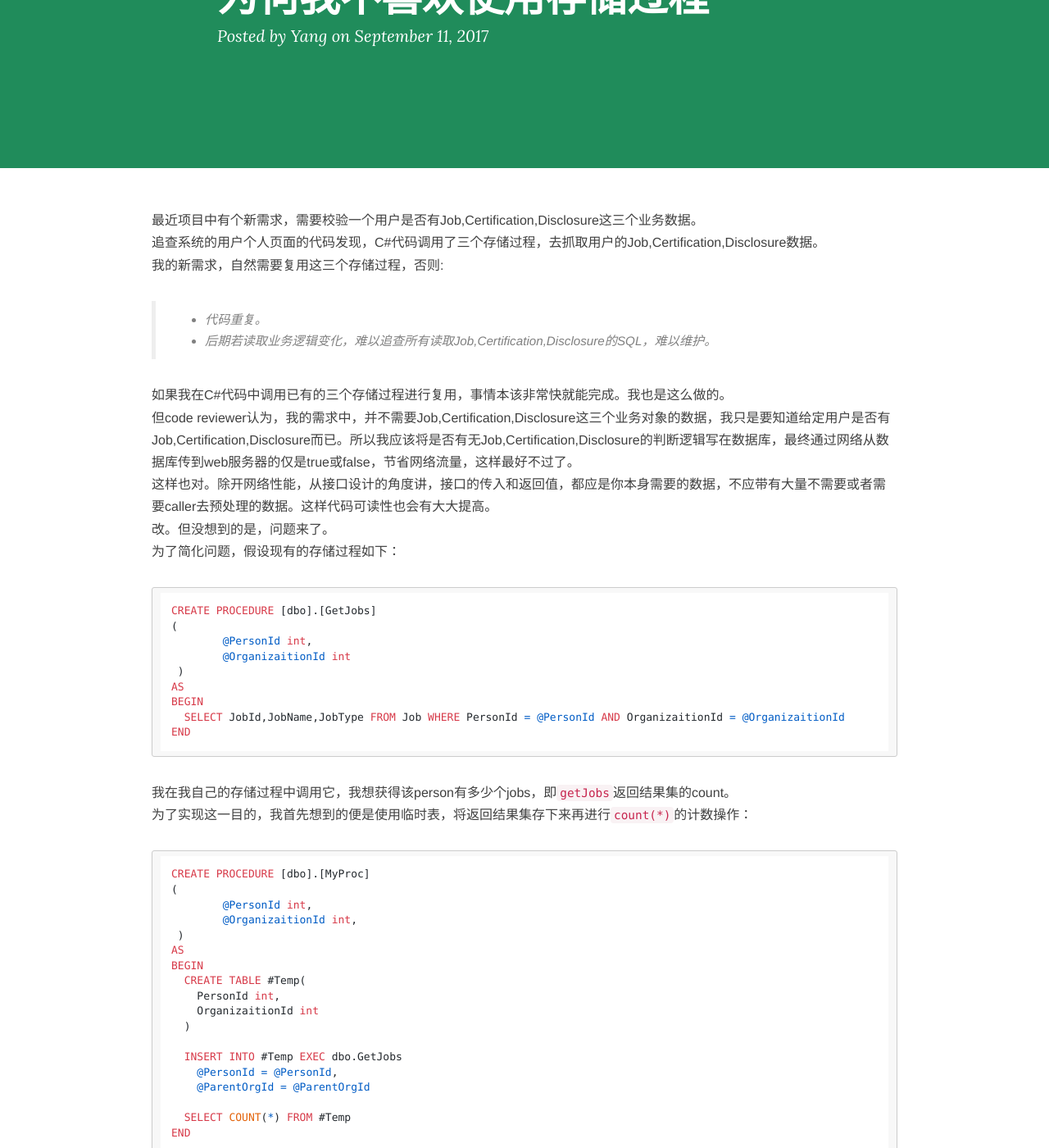
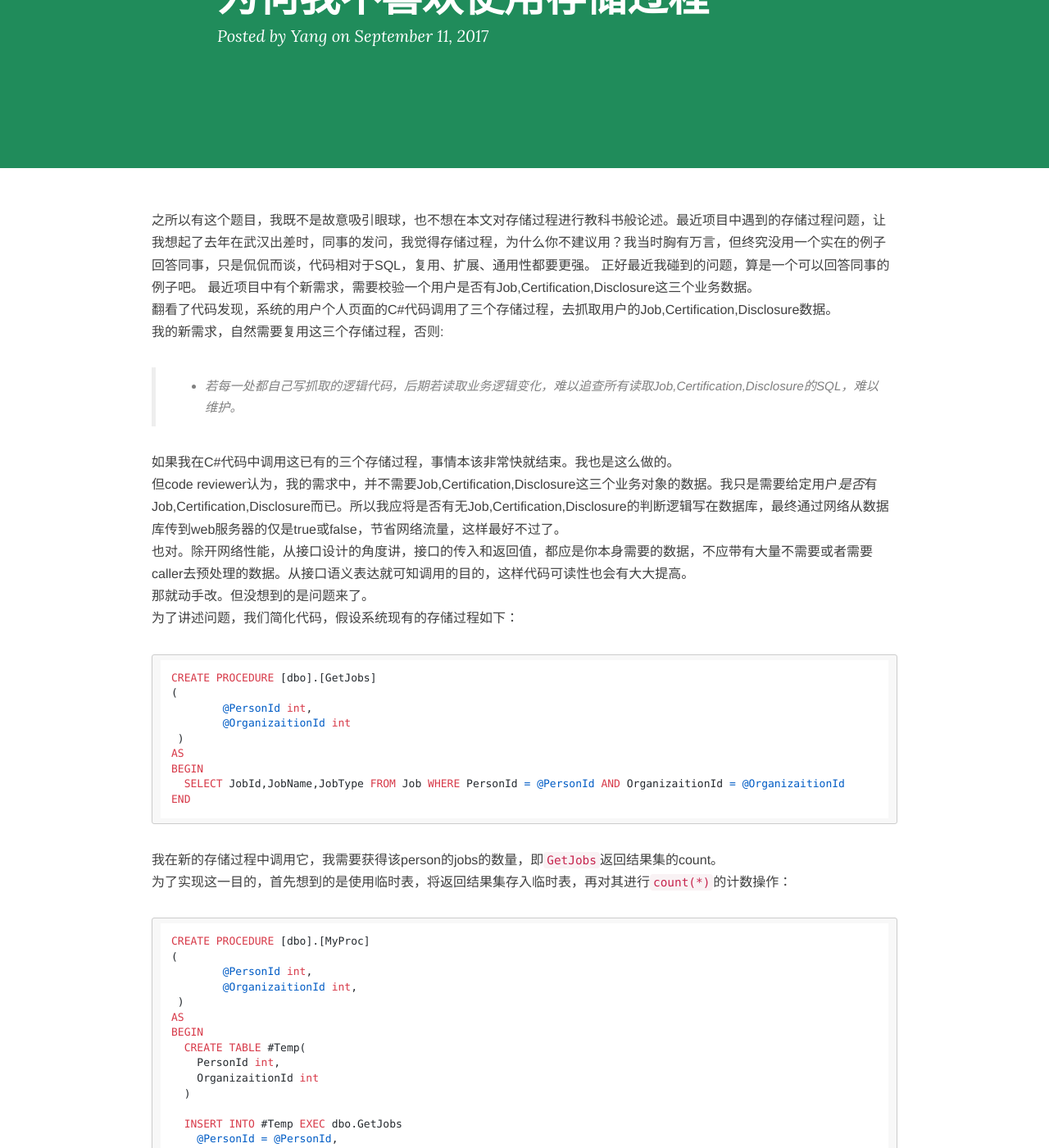
Before and after one commit to yangyangxian/yangyangxian.github.io, a Jekyll site: the page built from _posts/2017-09-11-为何我不喜欢使用存储过程.md, in a window 1280 px wide and 1400 px high, scrolled down 229 px. Shown: the whole window at 82% size. Built offline with Jekyll 4.4.1, drawn with Linux system fonts in a browser that asks for light colours; nearby versions of some CDN libraries; comment, search, counter and statistics services are not loaded; some of the changed text lies outside the part shown.

Commit message:
MOD_2017-09-11-为何我不喜欢使用存储过程

````diff
--- a/_posts/2017-09-11-为何我不喜欢使用存储过程.md
+++ b/_posts/2017-09-11-为何我不喜欢使用存储过程.md
@@ -6,17 +6,18 @@
 tags: [Tech, SQL]
 description:
 ---
+之所以有这个题目，我既不是故意吸引眼球，也不想在本文对存储过程进行教科书般论述。最近项目中遇到的存储过程问题，让我想起了去年在武汉出差时，同事的发问，我觉得存储过程，为什么你不建议用？我当时胸有万言，但终究没用一个实在的例子回答同事，只是侃侃而谈，代码相对于SQL，复用、扩展、通用性都要更强。
+正好最近我碰到的问题，算是一个可以回答同事的例子吧。
 最近项目中有个新需求，需要校验一个用户是否有Job,Certification,Disclosure这三个业务数据。
-追查系统的用户个人页面的代码发现，C#代码调用了三个存储过程，去抓取用户的Job,Certification,Disclosure数据。
+翻看了代码发现，系统的用户个人页面的C#代码调用了三个存储过程，去抓取用户的Job,Certification,Disclosure数据。
 我的新需求，自然需要复用这三个存储过程，否则:
-> * 代码重复。
-> * 后期若读取业务逻辑变化，难以追查所有读取Job,Certification,Disclosure的SQL，难以维护。
+> * 若每一处都自己写抓取的逻辑代码，后期若读取业务逻辑变化，难以追查所有读取Job,Certification,Disclosure的SQL，难以维护。
 
-如果我在C#代码中调用已有的三个存储过程进行复用，事情本该非常快就能完成。我也是这么做的。
-但code reviewer认为，我的需求中，并不需要Job,Certification,Disclosure这三个业务对象的数据，我只是要知道给定用户是否有Job,Certification,Disclosure而已。所以我应该将是否有无Job,Certification,Disclosure的判断逻辑写在数据库，最终通过网络从数据库传到web服务器的仅是true或false，节省网络流量，这样最好不过了。
-这样也对。除开网络性能，从接口设计的角度讲，接口的传入和返回值，都应是你本身需要的数据，不应带有大量不需要或者需要caller去预处理的数据。这样代码可读性也会有大大提高。
-改。但没想到的是，问题来了。
-为了简化问题，假设现有的存储过程如下：
+如果我在C#代码中调用这已有的三个存储过程，事情本该非常快就结束。我也是这么做的。
+但code reviewer认为，我的需求中，并不需要Job,Certification,Disclosure这三个业务对象的数据。我只是需要给定用户*是否*有Job,Certification,Disclosure而已。所以我应将是否有无Job,Certification,Disclosure的判断逻辑写在数据库，最终通过网络从数据库传到web服务器的仅是true或false，节省网络流量，这样最好不过了。
+也对。除开网络性能，从接口设计的角度讲，接口的传入和返回值，都应是你本身需要的数据，不应带有大量不需要或者需要caller去预处理的数据。从接口语义表达就可知调用的目的，这样代码可读性也会有大大提高。
+那就动手改。但没想到的是问题来了。
+为了讲述问题，我们简化代码，假设系统现有的存储过程如下：
 ```
 CREATE PROCEDURE [dbo].[GetJobs]
 (
@@ -28,8 +29,8 @@
   SELECT JobId,JobName,JobType FROM Job WHERE PersonId = @PersonId AND OrganizaitionId = @OrganizaitionId
 END
 ```
-我在我自己的存储过程中调用它，我想获得该person有多少个jobs，即`getJobs`返回结果集的count。
-为了实现这一目的，我首先想到的便是使用临时表，将返回结果集存下来再进行`count(*)`的计数操作：
+我在新的存储过程中调用它，我需要获得该person的jobs的数量，即`GetJobs`返回结果集的count。
+为了实现这一目的，首先想到的是使用临时表，将返回结果集存入临时表，再对其进行`count(*)`的计数操作：
 ```
 CREATE PROCEDURE [dbo].[MyProc]
 (
@@ -50,11 +51,12 @@
   SELECT COUNT(*) FROM #Temp
 END
 ```
-这种办法简单有效，但它有严重的维护问题。被调用的存储过程的返回结果集字段如果变动，`MyProc`中的临时表结构也得随之变化。这是令人难以接受的。
-那么将`MyProc`中的INSERT INTO换为SELECT INTO呢？很遗憾，答案是不行。SQL本身并不支持这种写法。
-给现有存储过程`GetJobs`加`output`参数？因为GetJobs已被其他多处代码或SQL scripts调用，所以对现有现有存储过程进行改动会有不小风险。
+这种办法简单有效，但它存在严重的维护问题。未来如果被调用的存储过程的返回结果集字段有变动，那么`MyProc`中的临时表结构也需要随之变化。这是令人难以接受的。
+那么将`MyProc`中的INSERT INTO换为SELECT INTO呢？很遗憾，答案是不行。SQL本身并不支持这种用法。
+给现有存储过程`GetJobs`加`output`参数？本例中因为GetJobs已被其他多处代码或SQL scripts调用，所以对现有现有存储过程进行改动会有不小风险。
 我搜遍网络，一位MS MVP的大神的文章几乎总结了所有存储过程之间传递数据的方法: [How to Share Data between Stored Procedures](http://www.sommarskog.se/share_data.html#tableparam)。他在文章中也无可奈何地说道
 > Keep in mind that compared to languages such as C# and Java, Transact-SQL is poorly equipped for code reuse, why solutions in T‑SQL to reuse code are clumsier.
 
-最终我也没能找到一种满意的办法，我在我自己的存储过程中又将查询语句写一了次。
-存储过程在场景时有其优势，比如性能与单元测试。但在写业务逻辑的通用方法时，非常不推荐将其写在存储过程中，代码复用、扩展与客户端语言比，相差甚远。
+最终我没能找到一种满意的办法，无奈之下我在新写的存储过程中将查询Jobs的语句写一了次。
+存储过程在很多场景时有其优势，比如性能。但对于业务逻辑的通用方法，非常不推荐将其写在存储过程中，代码复用、扩展与客户端语言比，相差甚远。
+不晓得还有没有机会和那位前同事再讨论这一话题呢。
````
